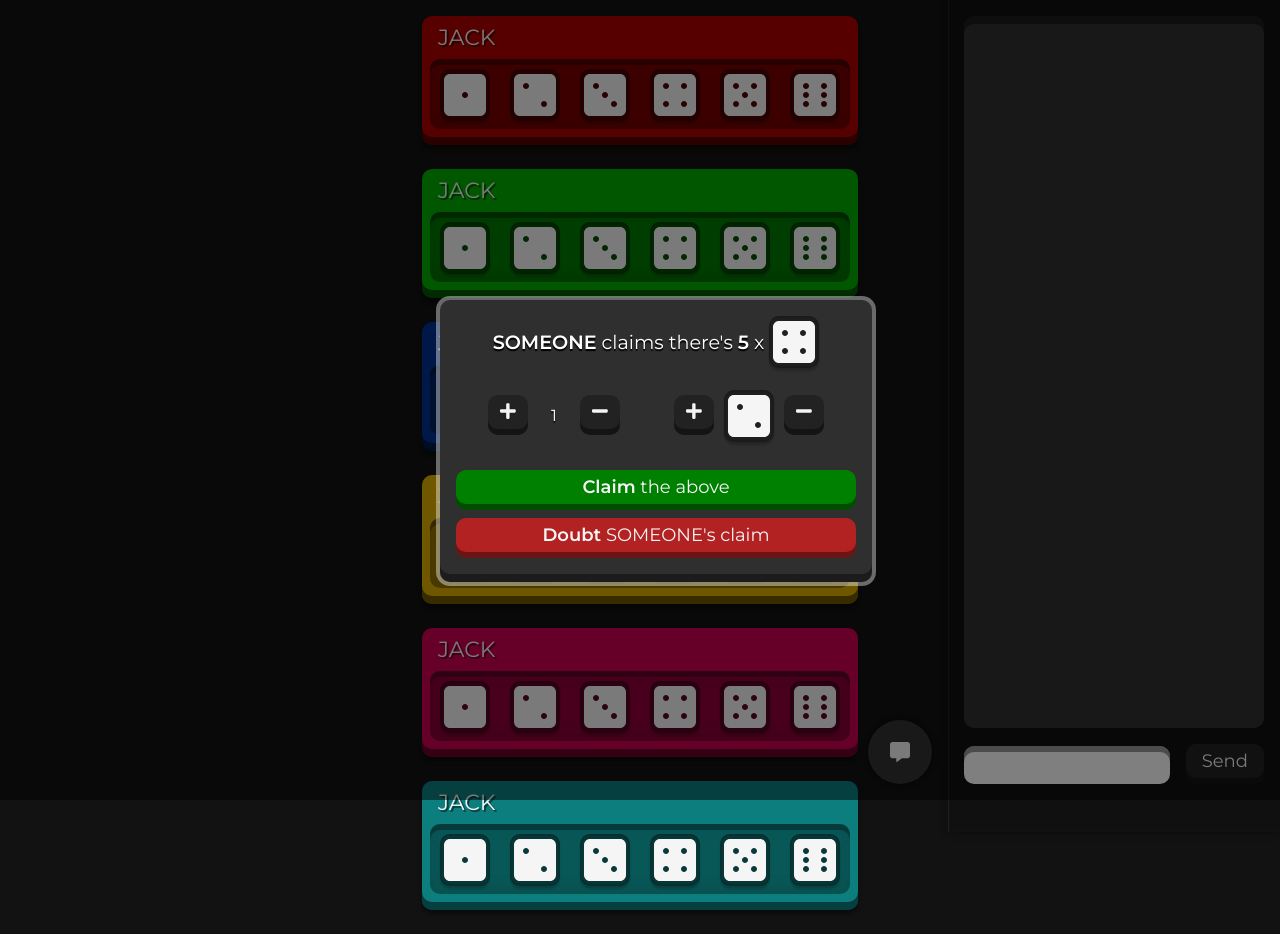
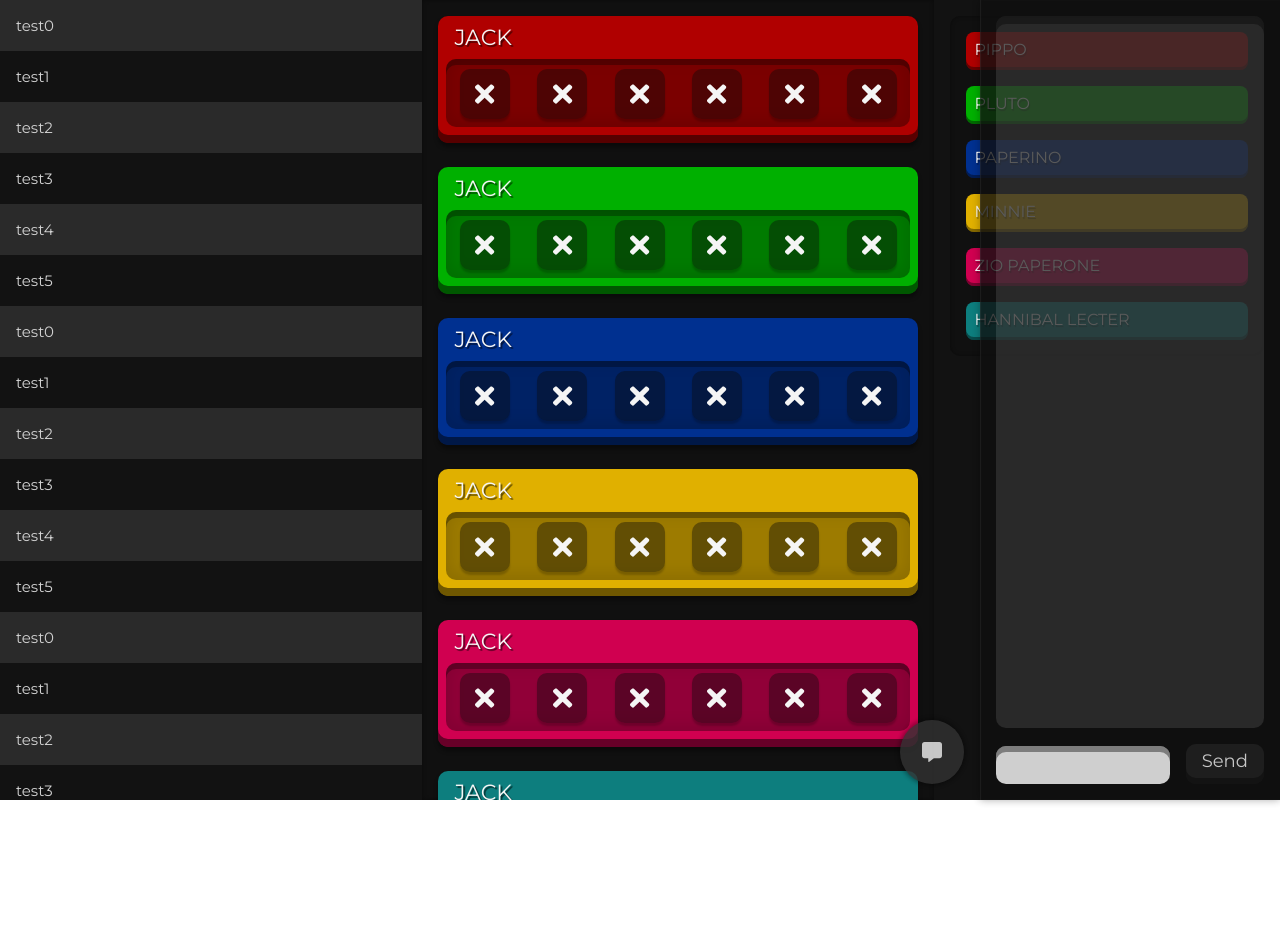
Before and after one commit to giacomozama/liarsdice, a React (Create React App) app: page / in a window 1280 px wide. After the commit the page ends 800 px from the top, so only its background shows below. Built offline with nearby package versions, Linux system fonts and the light colour scheme.

Commit message:
added left and right panel

```diff
--- a/src/App.css
+++ b/src/App.css
@@ -12,18 +12,19 @@ input {
 }
 
 .App {
-  min-height: 100vh;
+  height: 100vh;
   text-align: left;
   font-family: Montserrat;
   display: flex;
   flex-direction: column;
+  min-width: 900px;
 }
 
 .App-body {
+  height: inherit;
   background-color: #121212;
-  min-height: 100vh;
-  overflow:auto;
   font-size: calc(10px + 2vmin);
+  min-width: 900px;
 }
 
 .App-link {
@@ -43,17 +44,44 @@ input {
 }
 
 .main-content {
+  height: inherit;
   z-index: 50;
   display:flex;
+  min-width: 900px;
+}
+
+.right-container {
+  flex: 1 1 27%;
+  padding: 16px;
+  box-sizing: border-box;
+  min-width: 250px;
+}
+
+.center-container {
+  flex: 1 1 40%;
+  background-color: #101010;
+  box-shadow: inset 0 0 4px rgba(0,0,0,0.4);
+  box-sizing: border-box;
+  padding: 0 16px 0 16px;
+  z-index: 51;
+  min-width: 400px;
   overflow: auto;
-  flex-direction: column;
+  scrollbar-width: none;
+}
+
+.center-container::-webkit-scrollbar {
+  display: none;
+}
+
+.left-container {
+  flex: 1 1 33%;
+  min-width: 250px;
 }
 
 .username-label {
   font-size: 28px;
   padding-left:12px;
   text-shadow: 2px 4px 2px rgba(0,0,0,0.4);
-  vertical-align: middle;
   margin-bottom: 20px ;
   display: inline-block;
   color: whitesmoke;
@@ -99,6 +127,57 @@ input {
   background-color: #0d7e7e;
 }
 
+.player-list {
+  padding: 16px;
+  display: flex;
+  background-color: #101010;
+  box-shadow: inset 0 0 4px 0 rgba(0,0,0,0.4);
+  border-radius: 10px;
+  flex-direction: column;
+}
+
+.player-list-item {
+  user-select: none;
+  margin-bottom: 16px;
+  padding: 8px;
+  height: 22px;
+  box-shadow: inset 0 -3px 0 0 rgba(0,0,0,0.4);
+  font-size: 16px;
+  text-transform: uppercase;
+  color: white;
+  font-weight: 500;
+  border-radius: 8px;
+  text-shadow: 1px 2px 1px rgba(0,0,0,0.4);
+}
+
+.player-list-item:last-child {
+  margin-bottom: 0;
+}
+
+.player-list-item[pid='0'] {
+  background-color: #b00000;
+}
+
+.player-list-item[pid='1'] {
+  background-color: #00b000;
+}
+
+.player-list-item[pid='2'] {
+  background-color: #003090;
+}
+
+.player-list-item[pid='3'] {
+  background-color: #e0b000;
+}
+
+.player-list-item[pid='4'] {
+  background-color: #d00050;
+}
+
+.player-list-item[pid='5'] {
+  background-color: #0d7e7e;
+}
+
 .turn-panel-username {
   font-size: 22px;
   font-weight: 500;
@@ -114,12 +193,12 @@ input {
 .turn-panel-inner {
   background-color: rgba(0,0,0,0.3);
   border-radius: 10px;
+  padding: 10px 0 8px 0;
   box-shadow: inset 0 6px 0px 0px rgba(0,0,0,0.3),
   inset 0 -2px 16px 4px rgba(0,0,0,0.1);
-  height:fit-content;
   display: flex;
   flex-direction: row;
-  vertical-align: middle;
+  justify-content: space-around;
   margin:8px 8px 16px 8px;
 }
 
@@ -128,12 +207,22 @@ input {
   background-color: rgba(10,10,10,0.4);
   border-radius: 10px;
   border: none;
-  height: 48px;
-  padding:2px 4px 2px 4px;
-  margin:10px 10px 8px 10px;
-  box-shadow: inset 0 0 4px 0 rgba(0,0,0,0.4),
-  0 3px 2px 0 rgba(0,0,0,0.2);
-  font-size: 48px;
+  flex: 0 0 50px;
+  height: 50px;
+  width: 50px;
+  display: flex;
+  justify-content: center;
+  align-items: center;
+  font-size: 46px;
+  box-shadow: 0 3px 2px 0 rgba(0,0,0,0.2);
+}
+
+.fa-question {
+  font-size: 28px;
+}
+
+.fa-times {
+  font-size: 28px;
 }
 
 .chat-bar {
@@ -142,11 +231,12 @@ input {
   top: 0;
   padding: 16px;
   width: 300px;
-  opacity: 1;
+  opacity: 0.8;
   display: flex;
   flex-direction: column;
   position: fixed;
   height: 100vh;
+  box-sizing: border-box;
   box-shadow: 0px 0 8px 0px rgba(0,0,0,0.4),
   inset 1px 0px 1px 0px rgba(255,255,255,0.08);
   background-color: #101010;
@@ -185,7 +275,7 @@ input {
   flex-direction: row;
   align-items: flex-end;
   height: 40px;
-  margin-bottom: -32px;
+  margin-bottom: -64px;
   flex: 0 0 auto;
   border-radius: 10px;
 }
@@ -280,7 +370,7 @@ input {
   border-radius: 50%;
   background-color: #333333;
   right: 96px;
-  bottom: 32px;
+  bottom: 0px;
   flex: 0 0 auto;
   height: 64px;
   width: 64px;
@@ -406,3 +496,29 @@ input {
 .chat-message:last-of-type {
   box-shadow: 0 2px 8px 0 rgba(0,0,0,0.2);
 }
+
+.game-event-list {
+  display: flex;
+  flex-direction: column;
+  overflow: auto;
+  height: 100vh;
+  scrollbar-width: none;
+}
+
+.game-event-list::-webkit-scrollbar {
+  display: none;
+}
+
+.game-event-list-item {
+  padding: 16px;
+  color: lightgray;
+  font-size: 15px;
+}
+
+.game-event-list-item:nth-child(2n+1) {
+  background-color: rgba(255,255,255,0.1)
+}
+
+.game-event-list-item:last-child {
+  box-shadow: 0px 2px 4px 0 rgba(0,0,0,0.4);
+}
--- a/src/App.js
+++ b/src/App.js
@@ -4,6 +4,8 @@ import ChatBar from "./components/ChatBar"
 import PlayerTurnPanel from "./components/PlayerTurnPanel"
 import Dimmer from './components/Dimmer'
 import PlayerInputPanel from './components/PlayerInputPanel'
+import PlayerList from './components/PlayerList'
+import GameEventList from './components/GameEventList'
 
 let dimmer;
 
@@ -19,7 +21,7 @@ export default class LiarsDice extends React.Component {
   }
 
   componentDidMount() {
-    this.dimmerRef.current.dim()
+    //this.dimmerRef.current.dim()
   }
 
   render () {
@@ -28,9 +30,12 @@ export default class LiarsDice extends React.Component {
 
         <ChatBar id="chat-bar"/>
         {this.dimmer}
-        <PlayerInputPanel></PlayerInputPanel>
         <div className="App-body">
           <div className="main-content">
+            <div className="left-container">
+              <GameEventList></GameEventList>
+            </div>
+            <div className="center-container">
               <PlayerTurnPanel playerName="Jack" panelColor="0" />
               <PlayerTurnPanel playerName="Jack" panelColor="1" />
               <PlayerTurnPanel playerName="Jack" panelColor="2" />
@@ -38,6 +43,10 @@ export default class LiarsDice extends React.Component {
               <PlayerTurnPanel playerName="Jack" panelColor="4" />
               <PlayerTurnPanel playerName="Jack" panelColor="5" />
             </div>
+            <div className="right-container">
+              <PlayerList></PlayerList>
+            </div>
+          </div>
         </div>
       </div>
     )
--- a/src/components/Die.js
+++ b/src/components/Die.js
@@ -4,7 +4,9 @@ import { faDiceOne,
     faDiceThree,
     faDiceFour,
     faDiceFive,
-    faDiceSix, } from '@fortawesome/free-solid-svg-icons'
+    faDiceSix,
+    faQuestion,
+    faTimes} from '@fortawesome/free-solid-svg-icons'
 import { FontAwesomeIcon } from '@fortawesome/react-fontawesome'
 
 class Die extends React.Component {
@@ -19,6 +21,10 @@ class Die extends React.Component {
 
     getIconForPips(noOfPips) {
         switch (noOfPips) {
+            case -1:
+                return faTimes
+            case 0:
+                return faQuestion
             case 1:
                 return faDiceOne
             case 2:
@@ -45,7 +51,10 @@ class Die extends React.Component {
     }
 
     render() {
-        return <FontAwesomeIcon className="die" icon={this.state.icon} />
+        return (
+            <div className="die">
+                <FontAwesomeIcon icon={this.state.icon} />
+            </div>)
     }
 }
 
--- /dev/null
+++ b/src/components/GameEventList.js
@@ -0,0 +1,22 @@
+import React from 'react'
+
+
+class GameEventList extends React.Component {
+    constructor(props) {
+        super(props)
+
+        this.state = {
+            eventList: ['test0', 'test1', 'test2', 'test3', 'test4', 'test5', 'test0', 'test1', 'test2', 'test3', 'test4', 'test5', 'test0', 'test1', 'test2', 'test3', 'test4', 'test5']
+        }
+    }
+
+    render() {
+        return (
+            <div className='game-event-list'>
+                {this.state.eventList.map((eC, i) => <div key={"geitem"+i} className="game-event-list-item">{eC}</div>)}
+            </div>
+        )
+    }
+}
+
+export default GameEventList
--- /dev/null
+++ b/src/components/PlayerList.js
@@ -0,0 +1,22 @@
+import React from 'react'
+
+
+class PlayerList extends React.Component {
+    constructor(props) {
+        super(props)
+
+        this.state = {
+            playerList: ['Pippo', 'Pluto', 'Paperino', 'Minnie', 'Zio Paperone', 'Hannibal Lecter']
+        }
+    }
+
+    render() {
+        return (
+            <div className='player-list'>
+                {this.state.playerList.map((pN, i) => <div key={"plitem"+i} pid={i} className="player-list-item">{pN}</div>)}
+            </div>
+        )
+    }
+}
+
+export default PlayerList
--- a/src/components/PlayerTurnPanel.js
+++ b/src/components/PlayerTurnPanel.js
@@ -11,7 +11,7 @@ class PlayerTurnPanel extends Component {
         this.playerName = props.playerName;
         this.dice = [];
         for (let i = 1; i <= 6; i++)
-          this.dice.push(<Die pips={i} />);
+          this.dice.push(<Die key={"die" + i} pips={-1} />);
     }
 
     render () {
```
Lines whose indentation alone changed are shown as unchanged.
